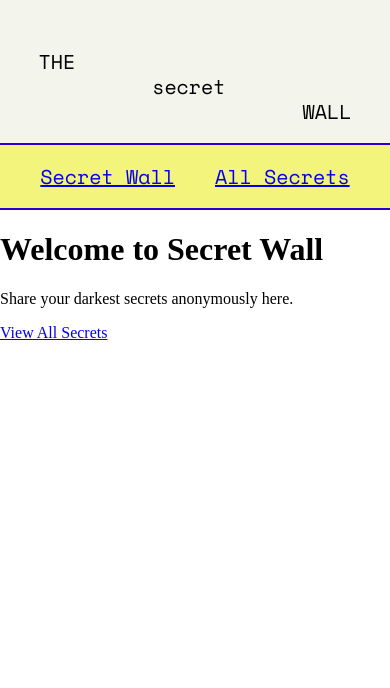
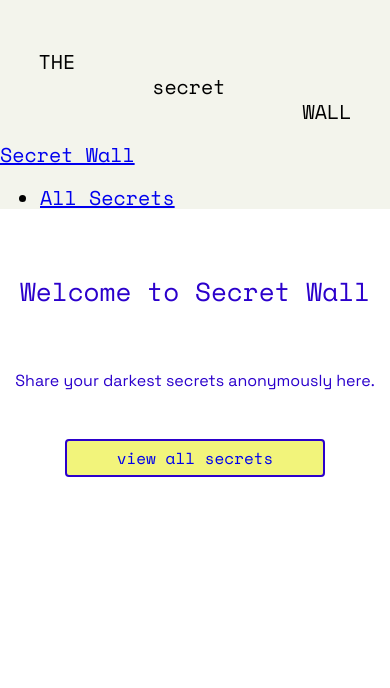
Before and after one commit to Elena-Ziyuan-Zhao/CIT-SUMMER-PROJECT, a Flask app: page / in a window 390 px wide. Shown: the top 688 px of the page. Run offline with Flask 3, Linux system fonts and the light colour scheme.

Commit message:
home style done, mobile n desktop

```diff
--- a/static/custom.css
+++ b/static/custom.css
@@ -4,6 +4,7 @@ footer {
   background-color: #2B00CC;
   color: #F3F4EC;
   font-family: "Space Mono", monospace;
+  font-size: clamp(1.25rem, 2.75vw, 1.75rem);
   width: 100%;
   height: 5rem;
   position: relative;
@@ -36,7 +37,7 @@ footer ul li {
 }
 header {
   font-family: "Space Mono", monospace;
-  font-size: clamp(1.25rem, 2vw, 1.75rem);
+  font-size: clamp(1.25rem, 2.75vw, 1.75rem);
   background-color: #F3F4EC;
 }
 header .hero {
@@ -61,14 +62,18 @@ header nav .container .collapse .navbar-nav {
   padding-left: 0;
 }
 
-nav {
-  display: flex;
-  justify-content: center;
-  align-items: center;
-  background-color: #F2F47B;
-  border-block: 2px solid #2B00CC;
+header nav {
+  background-color: #F3F4EC;
+  width: 100%;
 }
-nav ul {
+header nav .container a.navbar-brand {
+  color: #525252;
+  width: 100%;
+  height: 15rem;
+  margin: 2rem;
+  text-align: center;
+}
+header nav .container ul {
   list-style-type: none;
 }
 
@@ -408,7 +413,7 @@ html body main {
 .alert.alert-danger a {
   background-color: #F2F47B;
   font-family: "Space Mono", monospace;
-  font-size: clamp(1rem, 1.5vw, 1.25rem);
+  font-size: clamp(1rem, 2.25vw, 1.25rem);
   padding: 0.5rem 1.5rem;
   min-width: 8.75rem;
   border: 0.125rem solid #2B00CC;
@@ -427,7 +432,7 @@ html body main {
 }
 .profile-page h2, .profile-page h3 {
   font-family: "Space Mono", monospace;
-  font-size: clamp(1.25rem, 2vw, 1.75rem);
+  font-size: clamp(1.25rem, 2.75vw, 1.75rem);
   font-weight: 600;
   text-align: center;
 }
@@ -440,10 +445,11 @@ html body main {
 }
 .profile-page p {
   font-family: "Space Grotesk", sans-serif;
-  font-size: clamp(1rem, 1.5vw, 1.25rem);
+  font-size: clamp(1rem, 2.25vw, 1.25rem);
 }
 .profile-page .mb-4 p strong {
   font-family: "Space Mono", monospace;
+  text-transform: uppercase;
 }
 .profile-page .card.mb-3 .card-body {
   border: 2px solid #2B00CC;
@@ -453,7 +459,7 @@ html body main {
 }
 .profile-page .card.mb-3 .card-body .card-title {
   font-family: "Space Mono", monospace;
-  font-size: clamp(1.25rem, 2vw, 1.75rem);
+  font-size: clamp(1.25rem, 2.75vw, 1.75rem);
   font-weight: 600;
 }
 .profile-page .profile-no-posts {
@@ -463,7 +469,7 @@ html body main {
 .profile-page button {
   background-color: #F2F47B;
   font-family: "Space Mono", monospace;
-  font-size: clamp(1rem, 1.5vw, 1.25rem);
+  font-size: clamp(1rem, 2.25vw, 1.25rem);
   padding: 0.5rem 1.5rem;
   min-width: 8.75rem;
   border: 0.125rem solid #2B00CC;
@@ -505,4 +511,58 @@ html body main {
   }
 }
 
+.text-center {
+  text-align: center;
+  height: calc(100vh - 24rem);
+  display: flex;
+  flex-direction: column;
+  gap: 1rem;
+  margin: 0.5rem;
+  color: #2B00CC;
+}
+.text-center h1 {
+  font-family: "Space Mono", monospace;
+  font-size: clamp(1.625rem, 2.5vw, 2rem);
+  font-weight: 500;
+  margin-top: 3rem;
+}
+.text-center .lead {
+  font-family: "Space Grotesk", sans-serif;
+  font-size: clamp(1rem, 2.25vw, 1.25rem);
+  margin: 2rem 0;
+}
+.text-center .home-btn-container {
+  display: flex;
+  flex-direction: column;
+  gap: 0.75rem;
+}
+.text-center .home-btn-container .btn {
+  background-color: #F2F47B;
+  font-family: "Space Mono", monospace;
+  font-size: clamp(1rem, 2.25vw, 1.25rem);
+  padding: 0.5rem 1.5rem;
+  min-width: 8.75rem;
+  border: 0.125rem solid #2B00CC;
+  border-radius: 0.25rem;
+  text-decoration: none;
+  text-transform: lowercase;
+  min-width: 13rem;
+  margin: 0 auto;
+}
+.text-center .home-btn-container .btn a {
+  text-decoration: none;
+}
+@media (min-width: 600px) {
+  .text-center .home-btn-container {
+    flex-direction: row;
+    flex-wrap: wrap;
+    align-items: center;
+    justify-content: center;
+  }
+  .text-center .home-btn-container .btn {
+    width: 5rem;
+    margin: 0;
+  }
+}
+
 /*# sourceMappingURL=custom.css.map */
--- a/static/scss/components/_footer.scss
+++ b/static/scss/components/_footer.scss
@@ -6,6 +6,7 @@ footer {
     background-color: $footer-background;
     color: $txt-light;
     font-family: $header-font;
+    font-size: $header-font-size;
     width: 100%;
     height: 5rem;
     position: relative;
--- a/static/scss/styles.scss
+++ b/static/scss/styles.scss
@@ -20,3 +20,4 @@
 @use 'templates/profile';
 @use 'templates/secret_details';
 @use 'templates/top_secrets';
+@use 'templates/home';
--- a/static/scss/templates/_profile.scss
+++ b/static/scss/templates/_profile.scss
@@ -27,6 +27,7 @@
     .mb-4{
         p strong{
             font-family: $header-font;
+            text-transform: uppercase;
         }
     }
 
--- a/static/scss/vars_mixins/_vars.scss
+++ b/static/scss/vars_mixins/_vars.scss
@@ -2,10 +2,9 @@
 @import url('https://fonts.googleapis.com/css2?family=Space+Grotesk:wght@300..700&family=Space+Mono:ital,wght@0,400;0,700;1,400;1,700&display=swap');
 $header-font: "Space Mono", monospace;
 $body-font: "Space Grotesk", sans-serif;
-$header-font-size: clamp(1.25rem, 2vw, 1.75rem);
-$body-font-size: clamp(1rem, 1.5vw, 1.25rem);
+$header-font-size: clamp(1.25rem, 2.75vw, 1.75rem);
+$body-font-size: clamp(1rem, 2.25vw, 1.25rem);
 $max-content-width: 70rem;
-
 
 $txt-dark: #2B00CC;
 $txt-light: #F3F4EC;
--- a/templates/home.html
+++ b/templates/home.html
@@ -6,10 +6,12 @@
 <div class="text-center">
     <h1 class="mb-4">Welcome to Secret Wall</h1>
     <p class="lead">Share your darkest secrets anonymously here.</p>
-    <a href="{{ url_for('secrets') }}" class="btn btn-primary mt-3">View All Secrets</a>
-{# TO DO: Once the route is ready, uncomment the following lines
-    <a href="{{ url_for('top_secrets') }}" class="btn btn-outline-success">Top Secrets</a>
-    <a href="{{ url_for('profile', id=1) }}" class="btn btn-outline-secondary">My Profile</a>
-#}
+    <div class="home-btn-container">
+        <a href="{{ url_for('secrets') }}" class="btn btn-primary mt-3">View All Secrets</a>
+        {# TO DO: Once the route is ready, uncomment the following lines
+            <a href="{{ url_for('top_secrets') }}" class="btn btn-outline-success">Top Secrets</a>
+            <a href="{{ url_for('profile', id=1) }}" class="btn btn-outline-secondary">My Profile</a>
+        #}
+        </div>
 </div>
 {% endblock %}
```
Also changed, not shown: static/scss/components/_nav.scss (+15 -8 lines), static/scss/templates/_home.scss (added, +47 -0 lines), static/test.html (+27 -52 lines).
